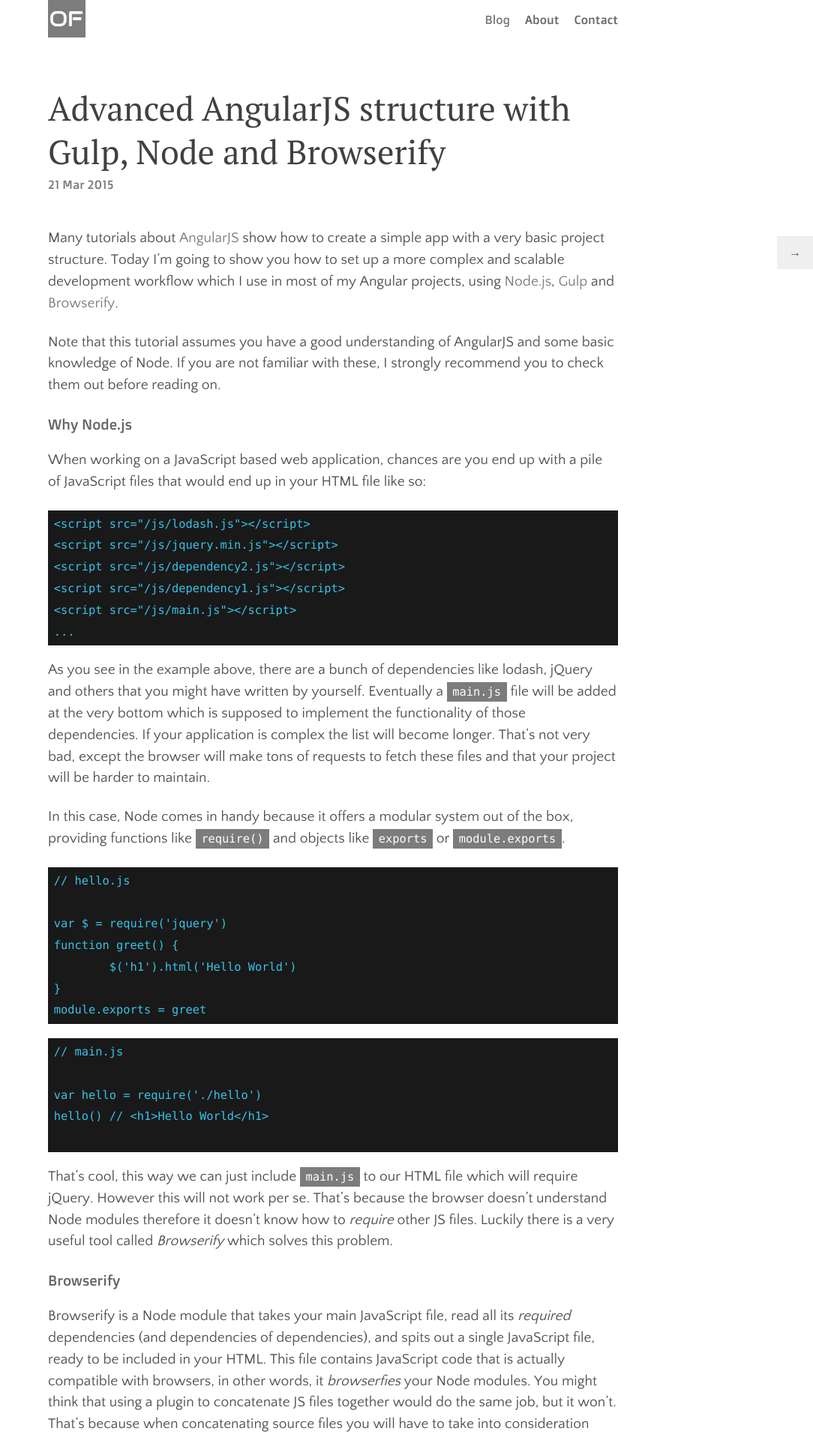
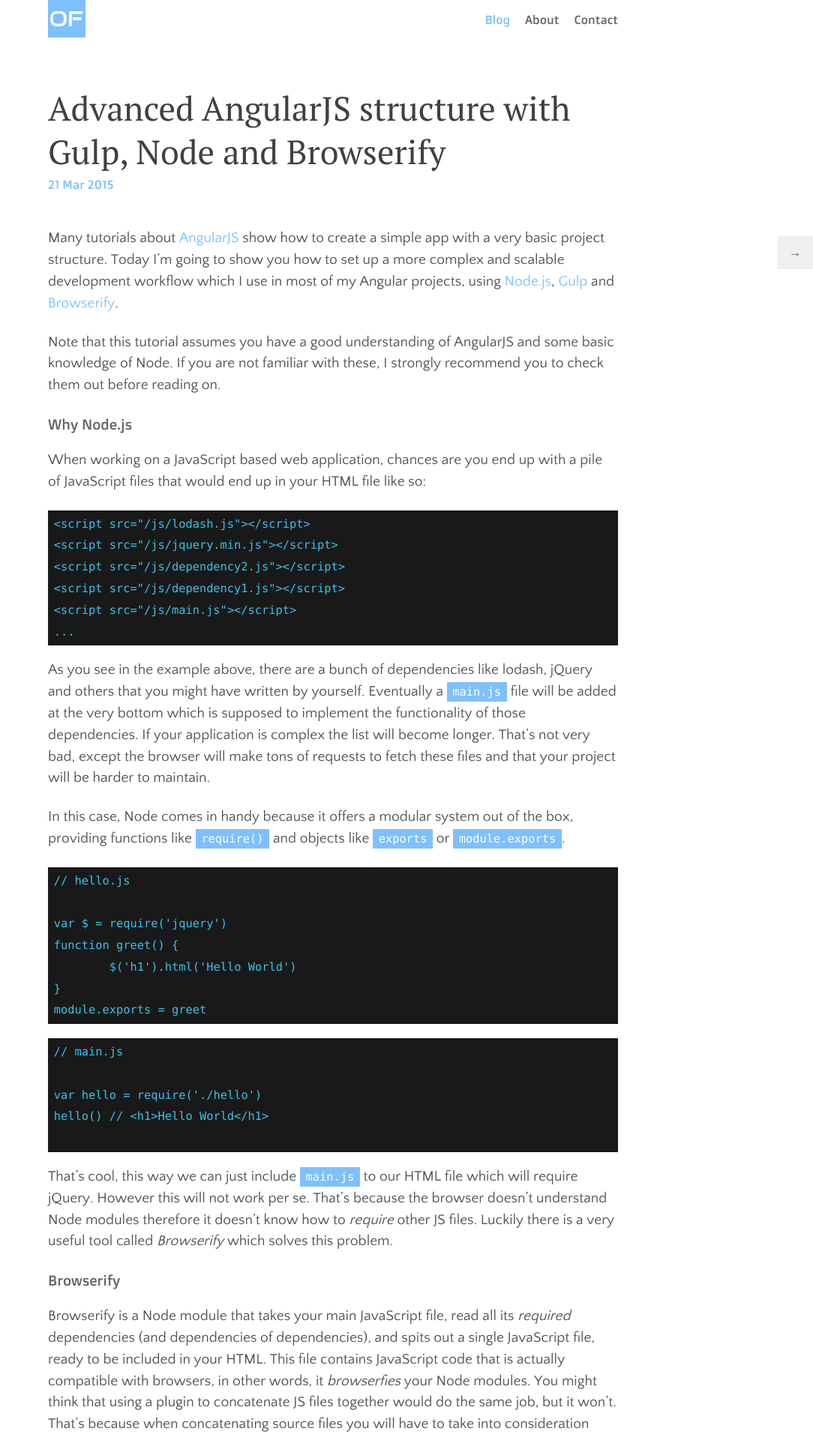
Before and after one commit to itsgoofer/omarfouad.com, a Jekyll site: the page built from index.html, in a window 1280 px wide. Shown: the top 1917 px of the page at 75% size, without its empty margins (196-1280 px from the left). Built offline with Jekyll 4.4.1, drawn with Linux system fonts in a browser that asks for light colours.

Commit message:
Updated Config

```diff
--- a/_config.yml
+++ b/_config.yml
@@ -15,7 +15,7 @@
 baseurl: "/"
 url: http://omarfouad.com
 twitter: omarfouad
-color: "#7c7c7c"
+color: "#7ec0ff"
 markdown: kramdown
 theme: minima
 gems:
```
